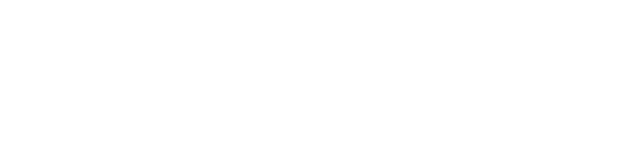
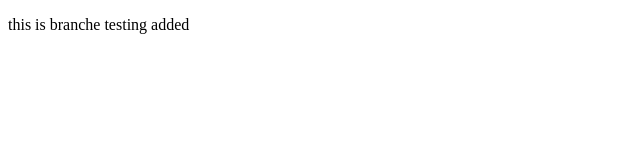
Before and after one commit to jkbarathkumar/learnings, a plain HTML site: page index.html in a window 1280 px wide. Shown: the whole page, without its empty margins (0-640 px from the left). Drawn offline with Linux system fonts and the light colour scheme.

Commit message:
new line added

```diff
--- a/index.html
+++ b/index.html
@@ -1,2 +1,4 @@
 <!DOCTYPE html>
 <html></html>
+
+<p>this is branche testing added </p>
```
